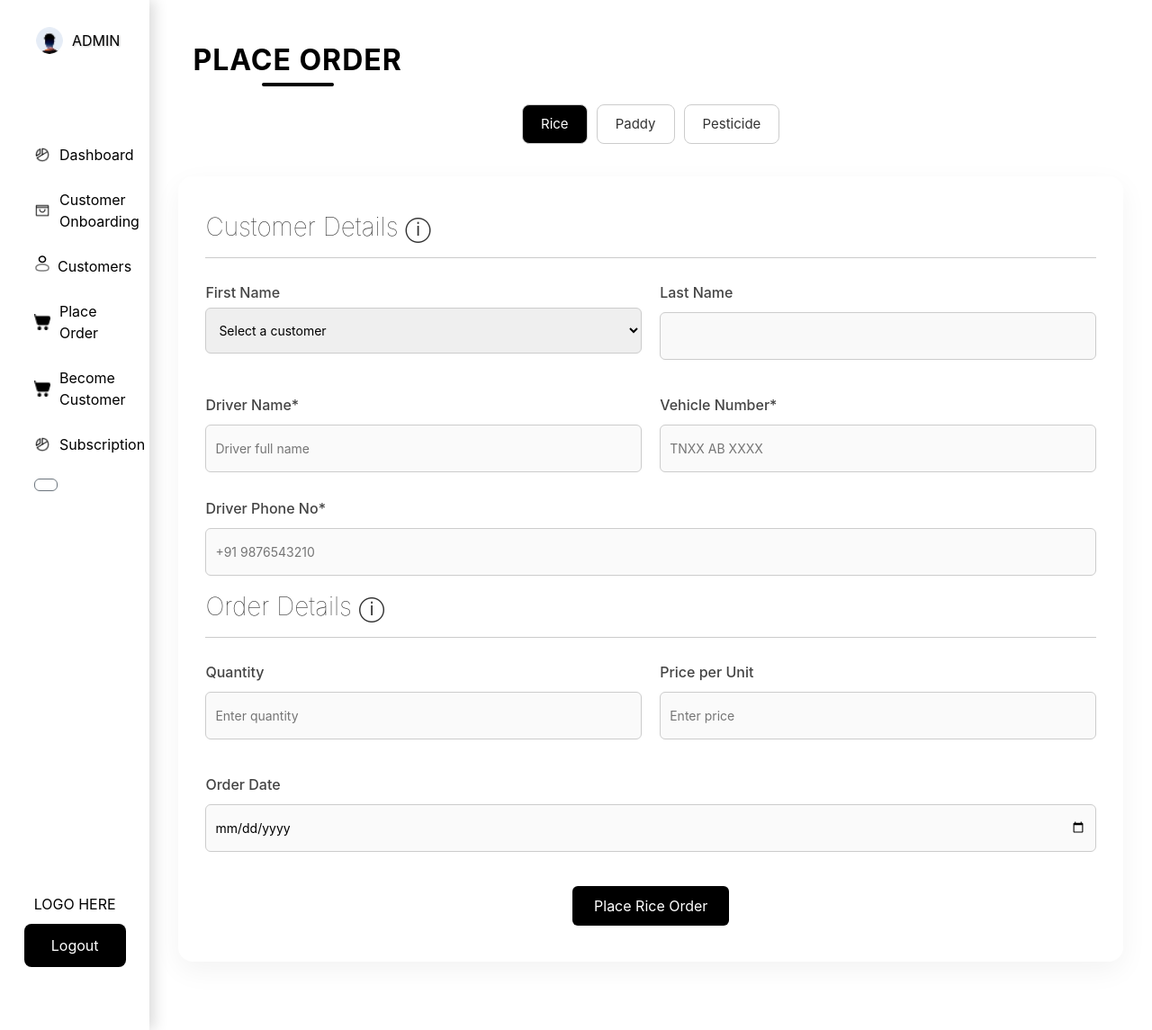
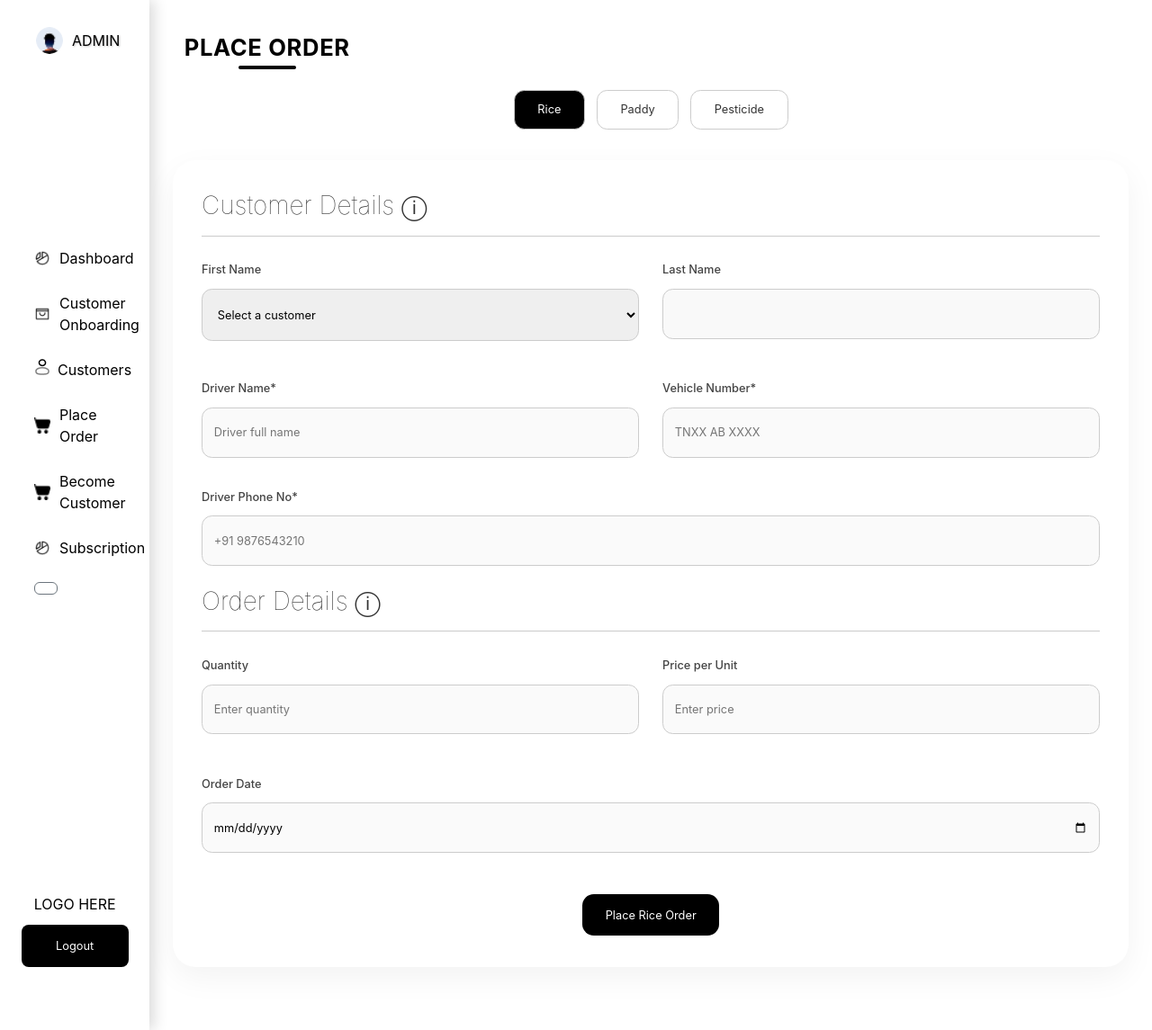
Before and after one commit to Rishvanth28/Paddy, a Django app: template paddy_proj/paddy_app/templates/admin_place_order.html in a window 1280 px wide. Shown: the whole page at 90% size. Run offline with Django 5.2, Linux system fonts and the light colour scheme; the template is opened without the code that fills it, so the values that code supplies are empty.

Commit message:
adjusted UI for 125% screen sizes

```diff
--- a/paddy_proj/paddy_app/static/css/admin_base.css
+++ b/paddy_proj/paddy_app/static/css/admin_base.css
@@ -54,7 +54,7 @@ body {
 
   .middle-content {
     width: 100%;
-    margin-top: -35vh;
+    margin-top: -15vh;
     padding-left: 20px;
     box-sizing: border-box;
   }
--- a/paddy_proj/paddy_app/static/css/admin_place_order.css
+++ b/paddy_proj/paddy_app/static/css/admin_place_order.css
@@ -1,13 +1,12 @@
 body {
     font-family: 'Inter', sans-serif;
-    font-size: 16px;
+    font-size: 1vw;
     background-color: #f4f6f8;
     color: #333;
     margin: 0;
     padding: 0;
 }
 
-/* layout.css */
 .page-layout {
     display: flex;
     min-height: 100vh;
@@ -16,12 +15,11 @@ body {
 .side-section {
     width: 13vw;
     background-color: #f8f9fa;
-    /* Light gray */
 }
 
 .center-section {
     flex-grow: 1;
-    padding: 2rem;
+    padding: 2vw;
 }
 
 .header-bar {
@@ -29,24 +27,22 @@ body {
     align-items: center;
     justify-content: space-between;
     flex-wrap: wrap;
-    gap: 1rem;
-    margin-left: 3rem;
-    margin-top: 3rem;
+    gap: 1vw;
+    margin-left: 3vw;
+    margin-top: 3vw;
 }
 
 .page-title {
-    font-size: 2rem;
+    font-size: 2vw;
     font-weight: 700;
     margin: 0;
-    letter-spacing: 1px;
+    letter-spacing: 0.05vw;
     color: #000000;
     position: relative;
     text-transform: uppercase;
-    padding-bottom: 0.6rem;
+    padding-bottom: 0.6vw;
     text-align: left;
-    /* <-- Ensure left alignment */
 }
-
 
 .page-title::after {
     content: '';
@@ -54,74 +50,63 @@ body {
     bottom: 0;
     left: 50%;
     transform: translateX(-50%);
-    width: 80px;
-    /* initial width */
-    height: 4px;
+    width: 5vw;
+    height: 0.3vh;
     background-color: #000000;
-    border-radius: 2px;
+    border-radius: 0.3vh;
     transition: width 0.3s ease-in-out, transform 0.3s ease-in-out;
-    /* added transition for both properties */
 }
 
 .page-title:hover::after {
     width: 110%;
-    /* makes the underline grow */
     transform: translateX(-50%);
-    /* keep it centered */
 }
 
-
-/* Container to center the form and limit height */
 .form-container {
     display: flex;
     justify-content: center;
     align-items: flex-start;
-    min-height: calc(100vh - 150px);
-    /* Adjust based on header/footer */
-    padding: 20px;
+    min-height: calc(100vh - 15vh);
+    padding: 2vh;
     box-sizing: border-box;
     animation: fadeInUp 0.8s ease;
 }
 
-/* Style each form card */
 .form-card {
     width: 100%;
-    max-width: 2500px;
+    max-width: 90vw;
     background: #ffffff;
-    padding: 40px 30px;
-    border-radius: 16px;
-    box-shadow: 0 10px 30px rgba(0, 0, 0, 0.05);
+    padding: 3vh 2.5vw;
+    border-radius: 2vw;
+    box-shadow: 0 1vh 3vh rgba(0, 0, 0, 0.05);
     transition: transform 0.3s ease;
-    background-color: #fff;
 }
 
-
 .form-card:hover {
-    transform: translateY(-2px);
+    transform: translateY(-0.2vh);
 }
 
 .form-card h3 {
     font-weight: lighter;
 }
 
-/* Space between fields */
 .form-card label {
-    margin-top: 15px;
+    margin-top: 2vh;
     display: block;
     font-weight: 500;
-    margin-bottom: 6px;
+    margin-bottom: 1vh;
     color: #444;
 }
 
 .form-card input {
     width: 100%;
-    padding: 10px 12px;
-    margin-top: 5px;
-    margin-bottom: 18px;
-    border: 1px solid #ccc;
-    border-radius: 8px;
+    padding: 1vh 1vw;
+    margin-top: 0.5vh;
+    margin-bottom: 2vh;
+    border: 0.1vh solid #ccc;
+    border-radius: 1vh;
     box-sizing: border-box;
-    font-size: 15px;
+    font-size: 1vw;
     background-color: #fafafa;
     transition: border-color 0.3s ease;
 }
@@ -132,36 +117,38 @@ body {
     background-color: #fff;
 }
 
-/* Form title */
 .form-card h2 {
-    font-size: 24px;
+    font-size: 2vw;
     font-weight: 500;
-    margin-bottom: 25px;
+    margin-bottom: 3vh;
     text-align: left;
-
 }
 
-/* Form inputs */
 .form-card form label {
     display: block;
-    margin: 10px 0 5px;
+    margin: 1vh 0 0.5vh;
     font-weight: 500;
 }
 
 .form-card form input,
 .form-card form select {
     width: 100%;
-    padding: 15px 10px;
-    font-size: 14px;
-    border: 1px solid #ccc;
-    border-radius: 6px;
+    padding: 1.5vh 1vw;
+    font-size: 1vw;
+    border: 0.1vh solid #ccc;
+    border-radius: 1vh;
     box-sizing: border-box;
+}
+
+.form-card form select {
+    margin-top: 0.5vh;
+    padding: 1.7vh 1vw;
 }
 
 .form-row {
     display: flex;
-    gap: 20px;
-    margin-bottom: 10px;
+    gap: 2vw;
+    margin-bottom: 1vh;
     flex-wrap: wrap;
 }
 
@@ -169,33 +156,30 @@ body {
     flex: 1;
 }
 
-/* Make sure the inputs and labels stack properly inside each .form-group */
 .form-group label {
     display: block;
-    margin-bottom: 5px;
+    margin-bottom: 0.5vh;
     font-weight: 500;
     color: #444;
-
 }
 
 .form-group input {
     width: 100%;
-    padding: 8px 10px;
-    font-size: 14px;
-    border: 1px solid #ccc;
-    border-radius: 6px;
+    padding: 1vh 1vw;
+    font-size: 1vw;
+    border: 0.1vh solid #ccc;
+    border-radius: 1vh;
     box-sizing: border-box;
 }
 
-/* Submit button */
 .form-card form button {
-    margin: 20px auto 0;
-    padding: 10px 24px;
+    margin: 2vh auto 0;
+    padding: 1.2vh 2vw;
     background-color: #000;
     color: white;
     border: none;
-    border-radius: 6px;
-    font-size: 16px;
+    border-radius: 1vw;
+    font-size: 1vw;
     cursor: pointer;
     display: block;
     position: relative;
@@ -225,80 +209,67 @@ body {
     transition: all 0.75s ease-in-out;
 }
 
-
-/* Flash messages */
-
 #message-container {
     width: 100%;
-    max-width: 600px;
-    margin: 20px auto;
+    max-width: 50vw;
+    margin: 2vh auto;
     padding: 0;
     animation: fadeIn 0.5s ease;
 }
 
 .alert {
-    padding: 20px 20px;
-    border-radius: 8px;
+    padding: 2vh 2vw;
+    border-radius: 1vh;
     font-weight: 500;
-    margin-bottom: 15px;
+    margin-bottom: 1.5vh;
     text-align: center;
-    font-size: 15px;
-    box-shadow: 0 4px 12px rgba(0, 0, 0, 0.08);
+    font-size: 1vw;
+    box-shadow: 0 0.4vh 1.2vh rgba(0, 0, 0, 0.08);
     animation: fadeInUp 0.4s ease;
 }
 
-/* Success */
 .alert-success {
     background-color: #e2f9e1;
     color: #2e7d32;
 }
 
-/* Error */
 .alert-error {
     background-color: #fdecea;
     color: #d32f2f;
-
 }
 
-/* Warning */
 .alert-warning {
     background-color: #fff3cd;
     color: #856404;
-
 }
 
-/* Info */
 .alert-info {
     background-color: #e7f3fe;
     color: #31708f;
-
 }
 
-
-/* Responsive tweak */
 @media (max-width: 1024px) {
     .form-card {
         width: 100%;
-        max-width: 500px;
+        max-width: 50vw;
     }
 }
 
 .tab-header {
     font-family: 'Inter', sans-serif;
-    font-size: 16px;
+    font-size: 1vw;
     text-transform: capitalize;
     display: flex;
     justify-content: flex-start;
-    gap: 10px;
-    margin: 40px 0 30px 40px;
+    gap: 1vw;
+    margin: 4vh 0 3vh 4vw;
 }
 
-/* Style tab buttons */
 .tab-button {
-    padding: 10px 20px;
-    font-size: 15px;
-    border-radius: 8px;
-    border: 1px solid #ccc;
+    padding: 1vh 2vw;
+    font-size: 1vw;
+    border-radius: 1vh;
+    border: 0.1vh solid #ccc;
     background-color: white;
     color: #333;
     cursor: pointer;
@@ -314,16 +285,15 @@ body {
     color: white;
 }
 
-/* Submit Button */
 button[type="submit"] {
     display: block;
-    margin: 10px auto 0;
-    padding: 12px 30px;
-    font-size: 16px;
+    margin: 1vh auto 0;
+    padding: 1.2vh 3vw;
+    font-size: 1vw;
     background-color: #000;
     color: #fff;
     border: none;
-    border-radius: 30px;
+    border-radius: 3vw;
     cursor: pointer;
     transition: background-color 0.3s ease;
 }
@@ -332,22 +302,20 @@ button[type="submit"]:hover {
     background-color: #222;
 }
 
-/* Flash Messages */
 #message-container {
-    margin: 20px auto;
-    border-radius: 8px;
+    margin: 2vh auto;
+    border-radius: 1vh;
     background-color: #e2f0d9;
     font-weight: 500;
     text-align: center;
-    box-shadow: 0 4px 12px rgba(0, 0, 0, 0.08);
+    box-shadow: 0 0.4vh 1.2vh rgba(0, 0, 0, 0.08);
     animation: fadeIn 0.5s ease;
 }
 
-/* Animations */
 @keyframes fadeIn {
     0% {
         opacity: 0;
-        transform: translateY(-10px);
+        transform: translateY(-1vh);
     }
 
     100% {
@@ -359,7 +327,7 @@ button[type="submit"]:hover {
 @keyframes fadeInUp {
     0% {
         opacity: 0;
-        transform: translateY(20px);
+        transform: translateY(2vh);
     }
 
     100% {
@@ -368,25 +336,24 @@ button[type="submit"]:hover {
     }
 }
 
-/* Responsive */
 @media (max-width: 768px) {
     .form-row {
         flex-direction: column;
     }
 
     .form-container {
-        padding: 10px;
+        padding: 1vh;
     }
 
     .tab-header {
         flex-direction: column;
         align-items: center;
-        margin-left: 10px;
+        margin-left: 1vw;
     }
 
     .tab-button {
         width: 100%;
-        max-width: 300px;
+        max-width: 30vw;
     }
 
     .navbar {
@@ -396,33 +363,33 @@ button[type="submit"]:hover {
 
 input[readonly] {
     background-color: #f9f9f9;
-    border: 1px solid #ccc;
+    border: 0.1vh solid #ccc;
     color: #555;
 }
 
 .navbar {
     background-color: #fff;
-    padding: 1rem 2rem;
-    border-bottom: 1px solid #e2e8f0;
+    padding: 1vh 2vw;
+    border-bottom: 0.1vh solid #e2e8f0;
     display: flex;
     align-items: center;
     justify-content: right;
-    box-shadow: 0 2px 8px rgba(0, 0, 0, 0.04);
+    box-shadow: 0 0.2vh 0.8vh rgba(0, 0, 0, 0.04);
 }
 
 .navbar-title {
-    font-size: 24px;
+    font-size: 2vw;
     font-weight: lighter;
     color: #1a202c;
 }
 
 .tab-header {
     display: flex;
-    gap: 10px;
-    margin: 20px 0;
+    gap: 1vw;
+    margin: 2vh 0;
     justify-content: center;
 }
 
 .form-container {
-    padding: 1rem 2rem;
+    padding: 1vh 2vw;
 }
--- a/paddy_proj/paddy_app/static/css/customers_list.css
+++ b/paddy_proj/paddy_app/static/css/customers_list.css
@@ -7,7 +7,7 @@ body {
 
 .container {
     width: 100%;
-    max-width: 1600px;
+    max-width: 1200px;
     margin-left: 1.8vw;
     margin-right: 1vw;
 }
--- a/paddy_proj/paddy_app/templates/admin_customer_list.html
+++ b/paddy_proj/paddy_app/templates/admin_customer_list.html
@@ -13,7 +13,7 @@
 
 <body>
 
-    <div class="container py-5 position-relative">
+    <div class="container py-5 position-relative" style="max-width: 1200px;">
         <!-- Header Row with Title and Search -->
         <div class="header-bar d-flex align-items-center justify-content-between flex-wrap mb-5">
             <h1 class="page-title mb-0 me-3">Customer List</h1>
--- a/paddy_proj/paddy_app/templates/admin_place_order.html
+++ b/paddy_proj/paddy_app/templates/admin_place_order.html
@@ -143,7 +143,7 @@
                 </div>
 
                 <label for="driver_ph_no">Driver Phone No*</label>
-                <input type="tel" name="driver_ph_no" id="driver_ph_no" placeholder="9876543210" required pattern="[0-9]{10}">
+                <input type="tel" name="driver_ph_no" id="driver_ph_no" placeholder="+91 9876543210" required pattern="[0-9]{10}">
 
                 <h3>Order Details <span title="Fill order details">ⓘ</span></h3>
                 <hr>
@@ -211,7 +211,7 @@
                 </div>
 
                 <label for="driver_ph_no_pesticide">Driver Phone No*</label>
-                <input type="tel" name="driver_ph_no" id="driver_ph_no_pesticide" placeholder="9876543210" required pattern="[0-9]{10}">
+                <input type="tel" name="driver_ph_no" id="driver_ph_no_pesticide" placeholder="+91 9876543210" required pattern="[0-9]{10}">
 
                 <h3>Order Details <span title="Fill order details">ⓘ</span></h3>
                 <hr>
```
Also changed, not shown: paddy_proj/paddy_app/static/css/admin_customer_list.css (+39 -53 lines).
